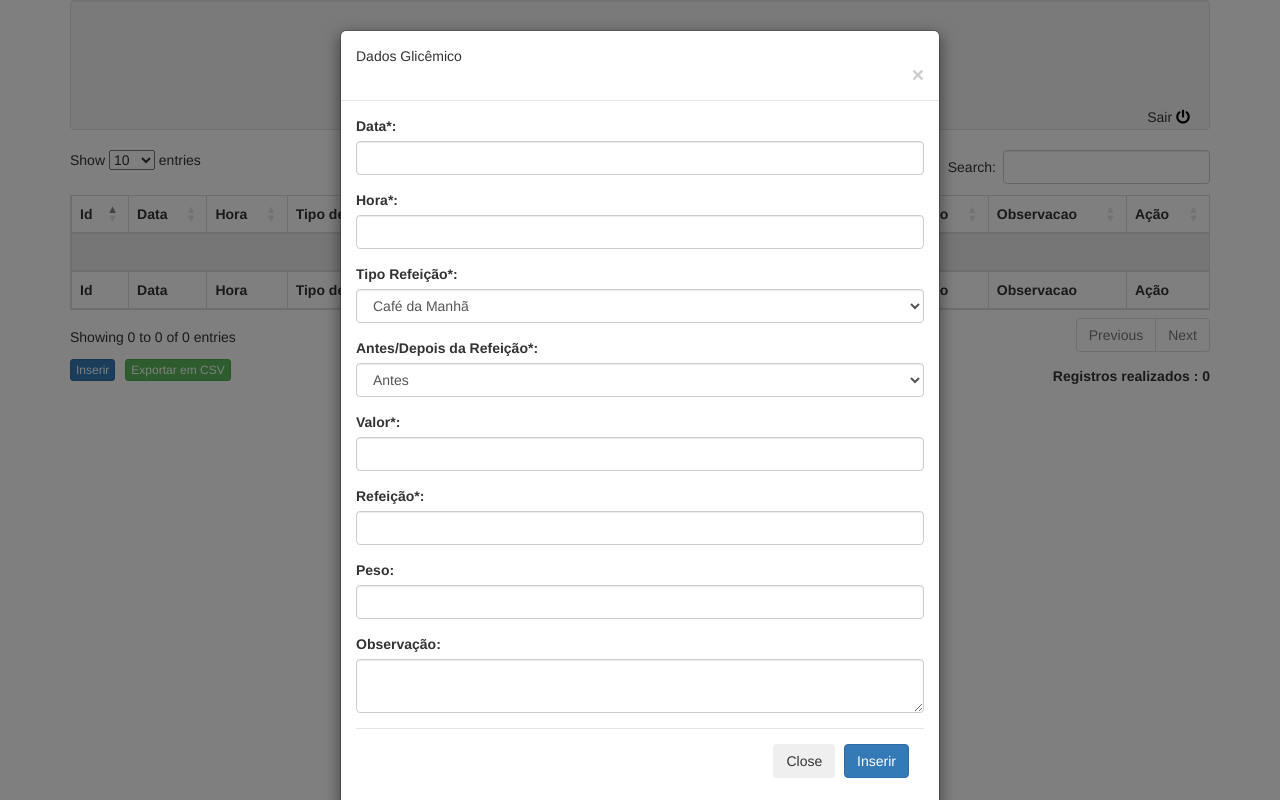
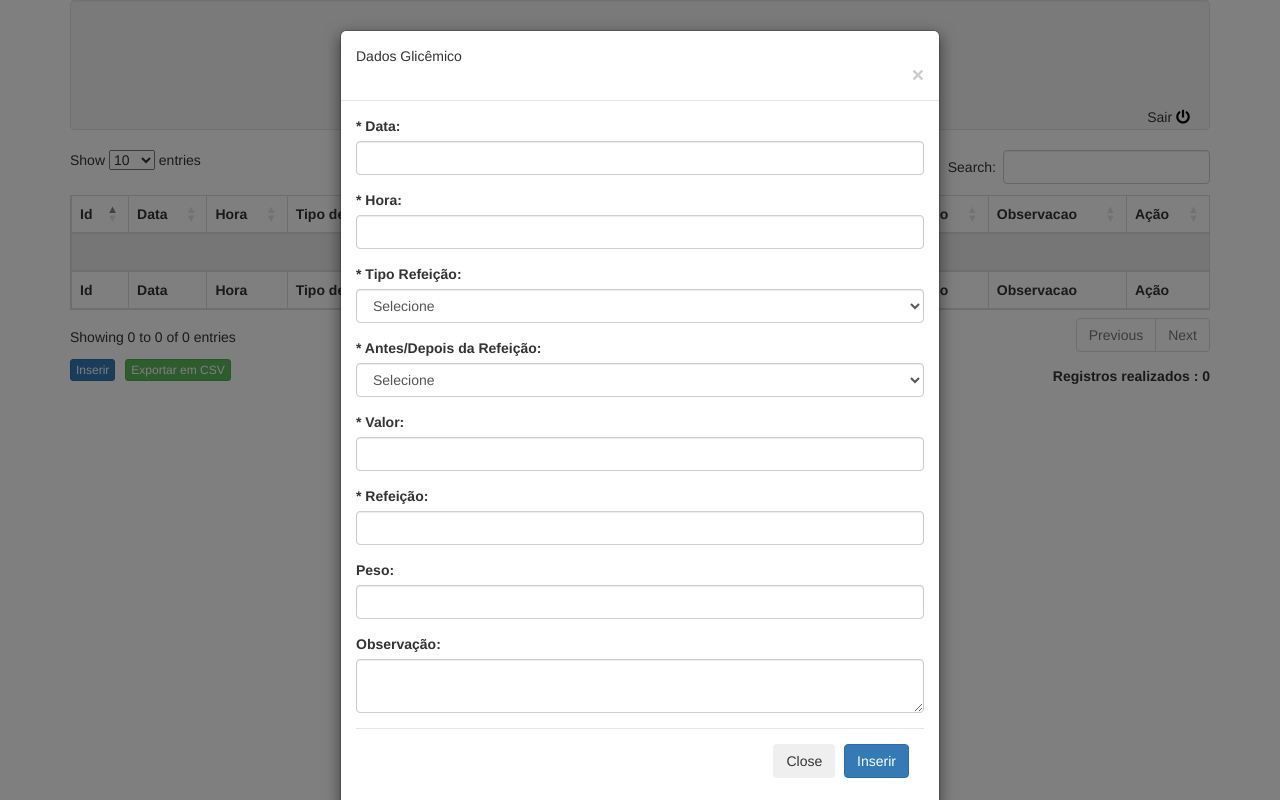
Before and after one commit to hebersonaguiar/controleglicemico, a Flask app: page /controle in a window 1280 px wide, after a click on "Inserir". Run offline with Flask 2, Linux system fonts and the light colour scheme; the visitor is signed in with stand-in values (Sample User, id 1); data that the repository does not hold is empty; parts of the project's set-up code (start-up, migrations or seed data) failed here and were passed over; some libraries are stand-ins or nearby versions.

Commit message:
Alterando main

```diff
--- a/templates/controle.html
+++ b/templates/controle.html
@@ -102,17 +102,18 @@
              <div class="modal-body">
                <form method="POST" action="/insert">
                  <div class="form-group">
-                   <label for="data" class="col-form-label">Data*:</label>
+                   <label for="data" class="col-form-label">* Data:</label>
                    <input type="text" class="form-control" id="data" name="data" required>
                  </div>
                  <div class="form-group">
-                   <label for="hora" class="col-form-label">Hora*:</label>
+                   <label for="hora" class="col-form-label">* Hora:</label>
                    <input type="text" class="form-control" id="hora" name="hora" required>
                  </div>
                  <div class="form-group">
-                   <label for="tipo_refeicao" class="col-form-label">Tipo Refeição*:</label>
+                   <label for="tipo_refeicao" class="col-form-label">* Tipo Refeição:</label>
                    <!-- <input type="text" class="form-control" id="tipo_refeicao" required> -->
                    <select class="form-control" id="tipo_refeicao" name="tipo_refeicao" required>
+                     <option value="">Selecione</option>
                      <option value="Café da Manhã">Café da Manhã</option>
                      <option value="Lanche da Manhã">Lanche da Manhã</option>
                      <option value="Almoço">Almoço</option>
@@ -122,19 +123,20 @@
                    </select>
                  </div>
                  <div class="form-group">
-                   <label for="antes_depois" class="col-form-label">Antes/Depois da Refeição*:</label>
+                   <label for="antes_depois" class="col-form-label">* Antes/Depois da Refeição:</label>
                    <!-- <input type="text" class="form-control" id="antes_depois" required> -->
                    <select class="form-control" id="antes_depois" name="antes_depois" required>
+                     <option value="">Selecione</option>
                      <option value="Antes">Antes</option>
                      <option value="Depois">Depois</option>
                    </select>
                  </div>
                  <div class="form-group">
-                   <label for="valor" class="col-form-label">Valor*:</label>
+                   <label for="valor" class="col-form-label">* Valor:</label>
                    <input type="text" class="form-control" id="valor" name="valor" required>
                  </div>
                  <div class="form-group">
-                   <label for="refeicao" class="col-form-label">Refeição*:</label>
+                   <label for="refeicao" class="col-form-label">* Refeição:</label>
                    <input type="text" class="form-control" id="refeicao" name="refeicao" required>
                  </div>
                  <div class="form-group">
```
